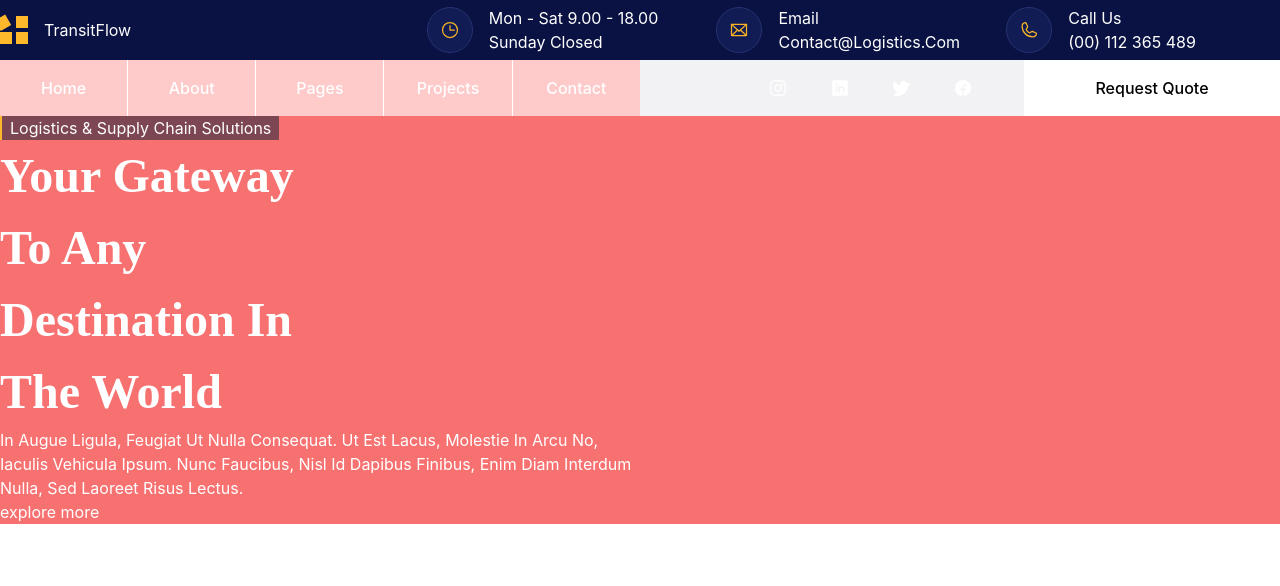
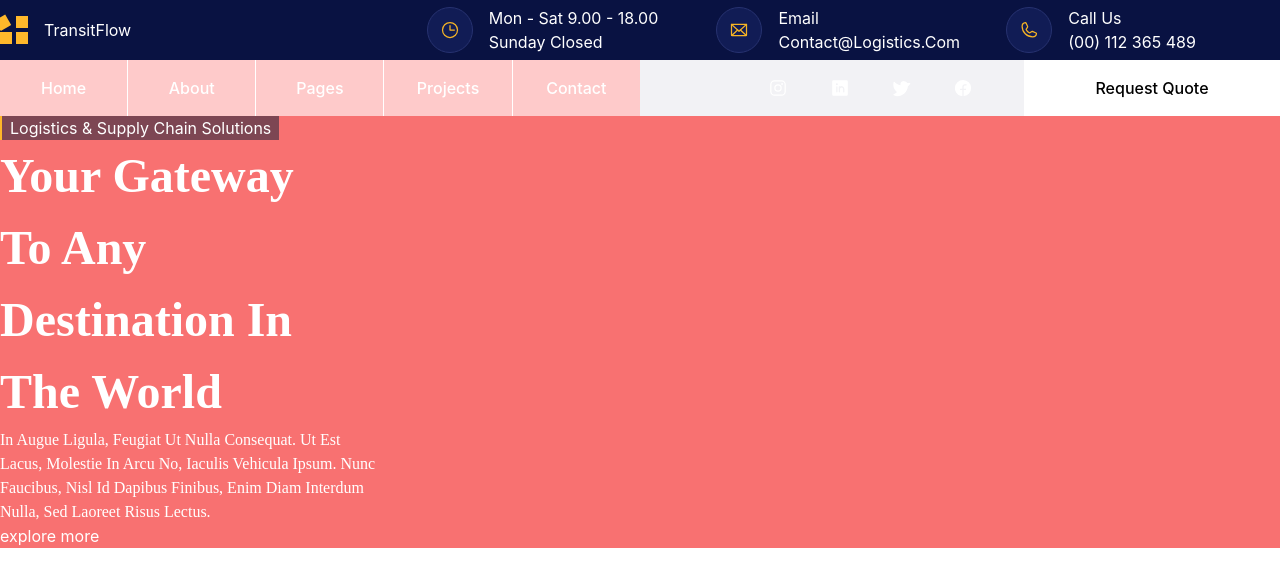
Before and after one commit to smartcollins/logistics, a React (Create React App) app: page /nav in a window 1280 px wide. Shown: the top 586 px of the page. Built offline with nearby package versions, Linux system fonts and the light colour scheme.

Commit message:
modified last p tag in Banner

```diff
--- a/src/component/Banner.jsx
+++ b/src/component/Banner.jsx
@@ -10,7 +10,7 @@ const Banner = ()=>{
             {/* linear-gradient(94.06deg, #FFB629 -1.21%, #FFDA56 58.66%, #FFD7A6 116.84%) */}
             <p style={{borderLeft:`2px solid ${color.grdt}`}} className='bg-[#041c37]/50 w-fit px-2'>Logistics & Supply Chain Solutions</p>
             <p className=' w-[55%] font-[Rubik] font-semibold text-5xl leading-normal'>Your Gateway to any Destination in the World</p>
-            <p>In augue ligula, feugiat ut nulla consequat. Ut est lacus, molestie in arcu no, iaculis vehicula ipsum. Nunc faucibus, nisl id dapibus finibus, enim diam interdum nulla, sed laoreet risus lectus. </p>
+            <p className=' font-[Krub] font-medium w-3/5'>In augue ligula, feugiat ut nulla consequat. Ut est lacus, molestie in arcu no, iaculis vehicula ipsum. Nunc faucibus, nisl id dapibus finibus, enim diam interdum nulla, sed laoreet risus lectus. </p>
             <button>explore more</button>
             </div>
         </div>
```
